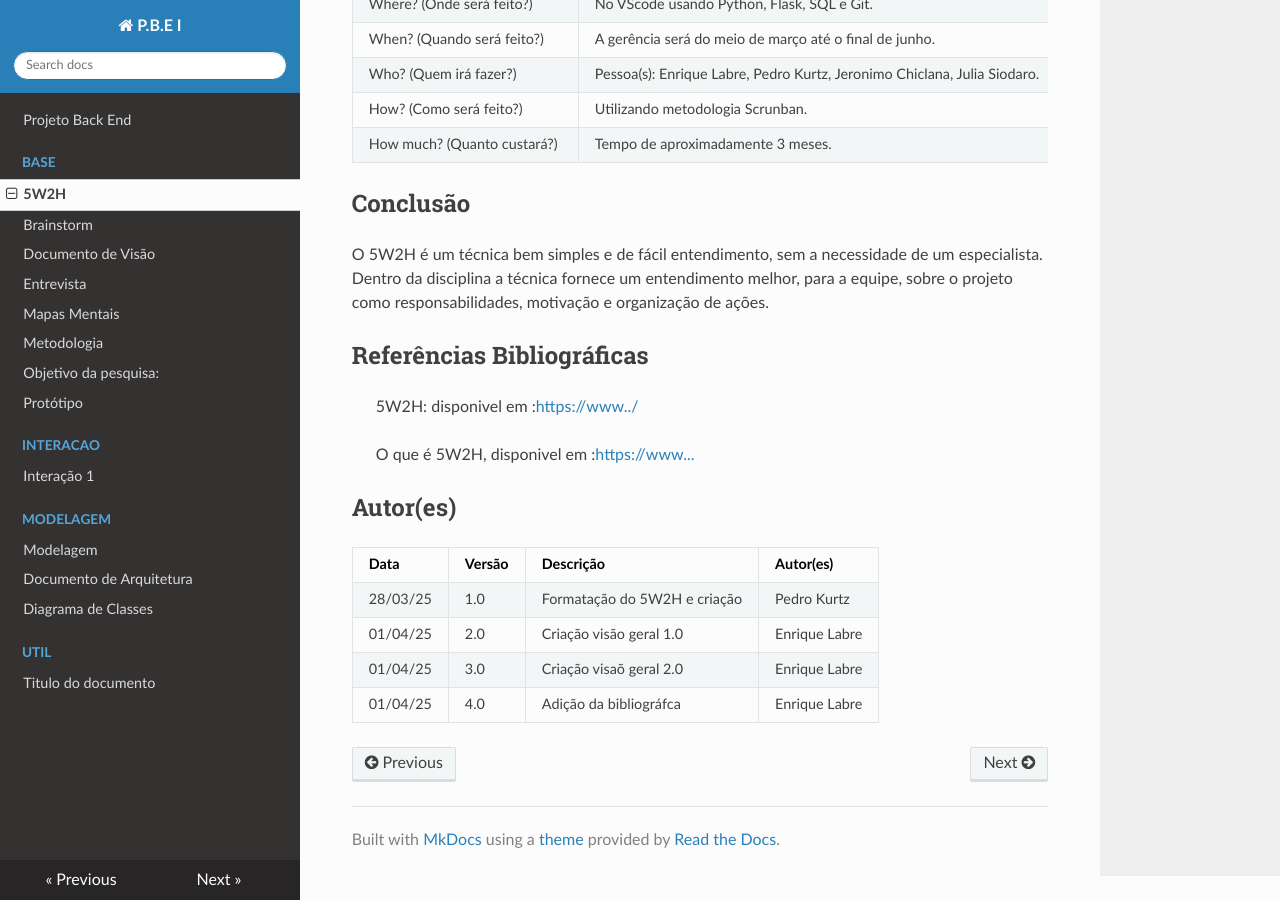
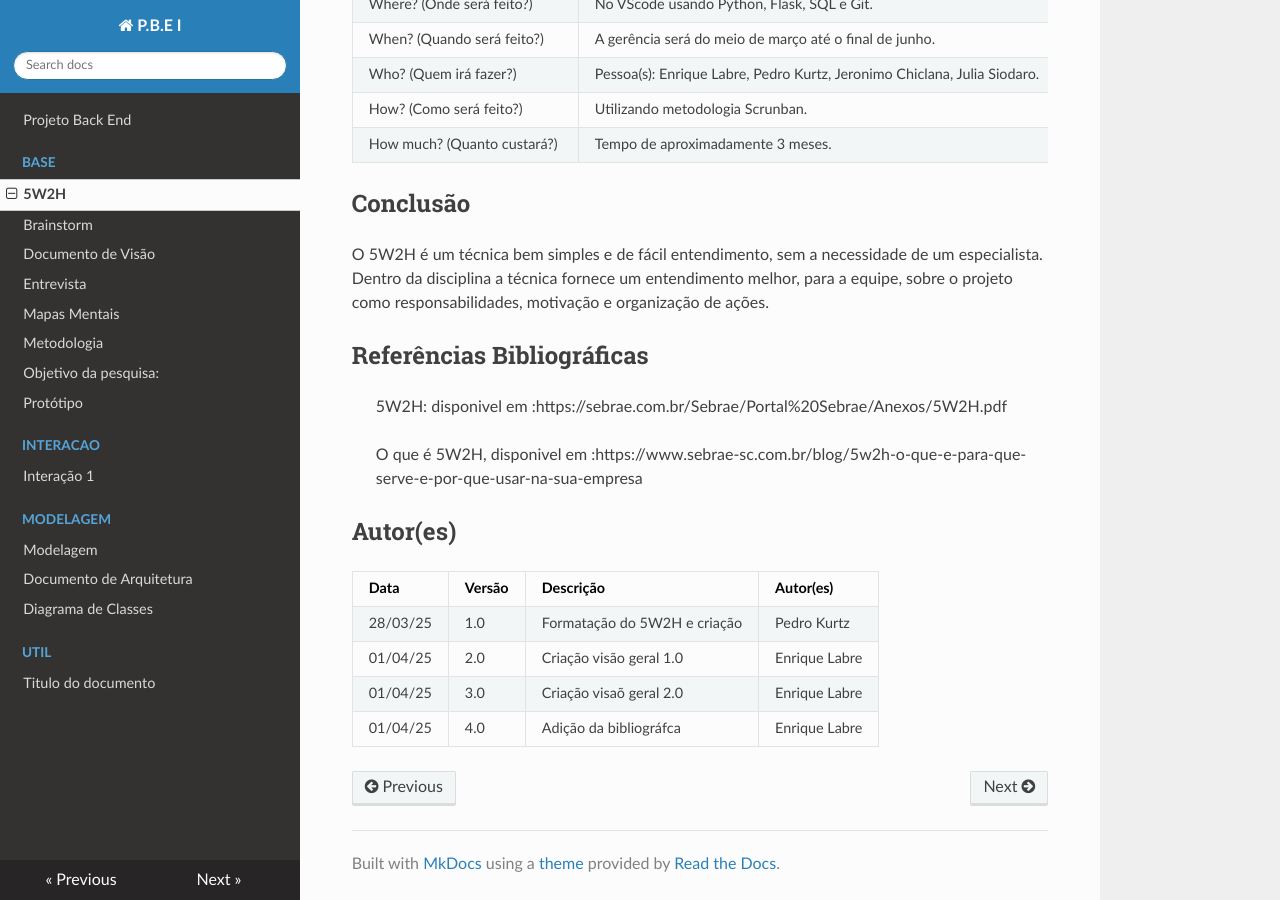
Before and after one commit to Projetos-de-Extensao/PBE_ADS_25.1_8001_ALPHA, an MkDocs documentation site: the page built from docs/base/5w2h.md, in a window 1280 px wide and 900 px high, scrolled down 1130 px. Built offline with MkDocs 1.6.1, drawn with Linux system fonts in a browser that asks for light colours; nearby versions of some CDN libraries.

Commit message:
Update 5w2h.md

```diff
--- a/docs/base/5w2h.md
+++ b/docs/base/5w2h.md
@@ -54,9 +54,9 @@
 
 
 ## Referências Bibliográficas
-> 5W2H: disponivel em :[https://www../](https://sebrae.com.br/Sebrae/Portal%20Sebrae/Anexos/5W2H.pdf)
+> 5W2H: disponivel em :https://sebrae.com.br/Sebrae/Portal%20Sebrae/Anexos/5W2H.pdf
 
-> O que é 5W2H, disponivel em :[https://www...](https://www.sebrae-sc.com.br/blog/5w2h-o-que-e-para-que-serve-e-por-que-usar-na-sua-empresa)
+> O que é 5W2H, disponivel em :https://www.sebrae-sc.com.br/blog/5w2h-o-que-e-para-que-serve-e-por-que-usar-na-sua-empresa
 
 ## Autor(es)
 | Data | Versão | Descrição | Autor(es) |
```
